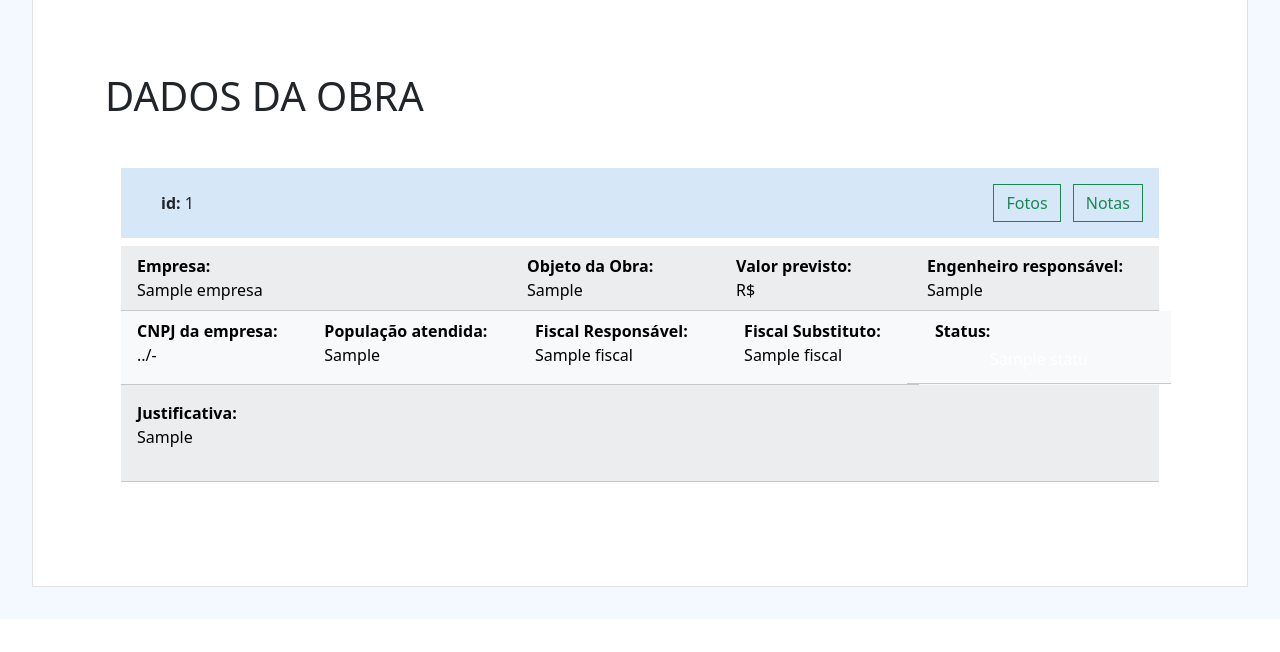
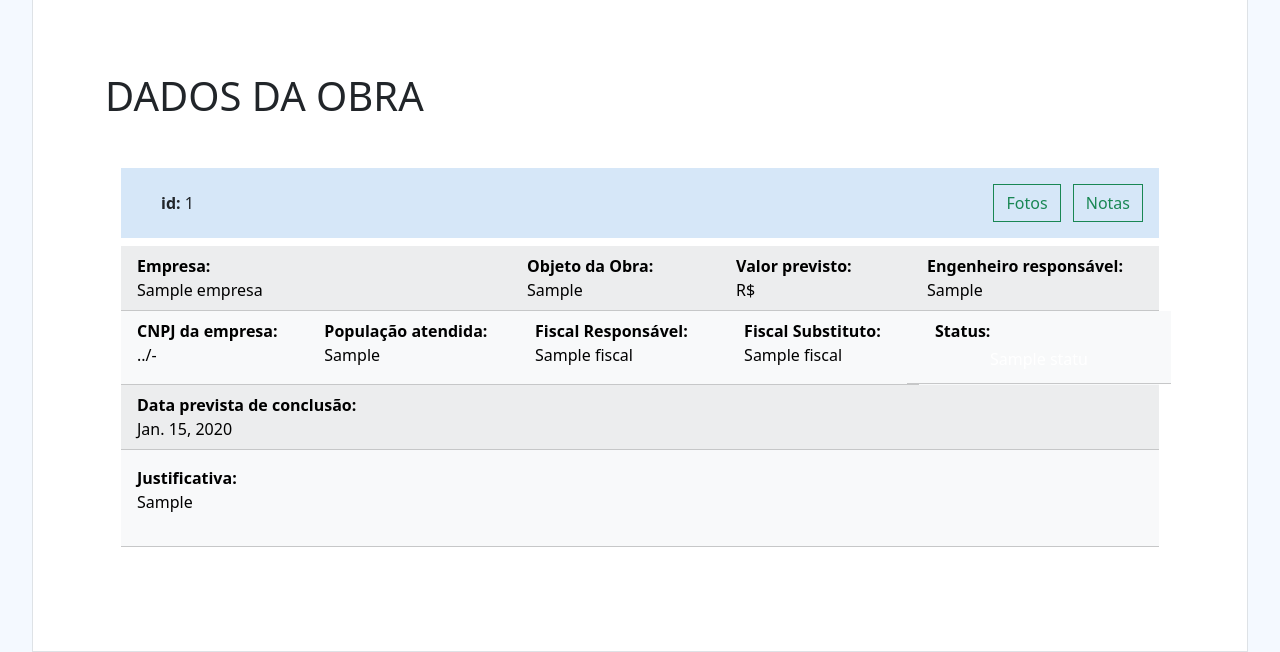
Before and after one commit to salarini-e/obras, a Django app: page /dados-obras/v/1 in a window 1280 px wide. Shown: the part 181-833 px from the top of the page. Before the commit the page ends 768 px from the top, so only its background shows below. Run offline with Django 3.2, Linux system fonts and the light colour scheme; tables that the repository leaves empty hold one stand-in row (values such as "Sample post"); parts of the project's set-up code (start-up, migrations or seed data) failed here and were passed over; some libraries are stand-ins or nearby versions.

Commit message:
incluido data prevista de conclusao da obra

```diff
--- a/fiscalizacao/models.py
+++ b/fiscalizacao/models.py
@@ -100,6 +100,7 @@
     fiscal_substituto=models.ForeignKey(Fiscal,on_delete=models.PROTECT, verbose_name='Fiscal substituto', related_name='substituto')
     engenheiro=models.CharField(max_length=250, verbose_name='Nome do engenheiro responsável', default='')
     justificativa=models.TextField(verbose_name='Justificativa')
+    data_conclusao=models.DateField(verbose_name='Data prevista de conclusão', blank=True, null=True)
     cadastrado_por=models.ForeignKey(User, on_delete=models.PROTECT)
     dt_inclusao = models.DateTimeField(auto_now_add=True, verbose_name='Dt. Inclusão')
     #latitude e longitude
--- a/fiscalizacao/templates/fiscalizacao/listar_itens_obra.html
+++ b/fiscalizacao/templates/fiscalizacao/listar_itens_obra.html
@@ -85,6 +85,12 @@
 
                             </tr>
                             <tr>
+                                <td colspan="8" class="px-3">
+                                    <b>Data prevista de conclusão:</b><br>
+                                    <span>{{obra.obra.data_conclusao}}</span>
+                                </td>
+                            </tr>
+                            <tr>
                                 <td colspan="8" class="p-3">
                                     <b>Justificativa:</b>
                                     <p>
```
Also changed, not shown: fiscalizacao/migrations/0002_obra_data_conclusao.py (added).
